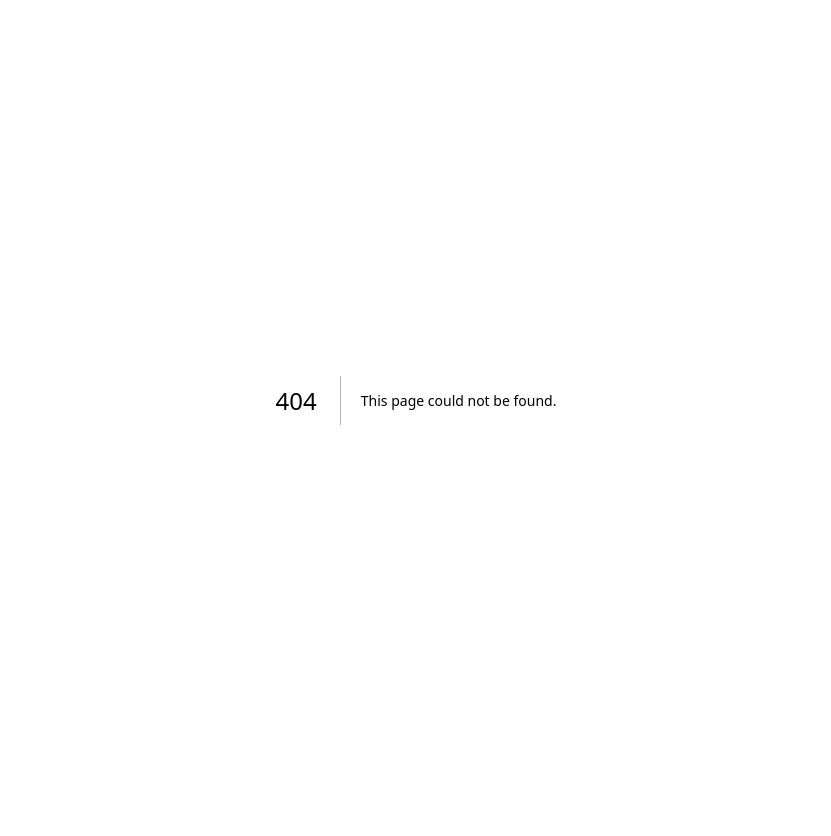
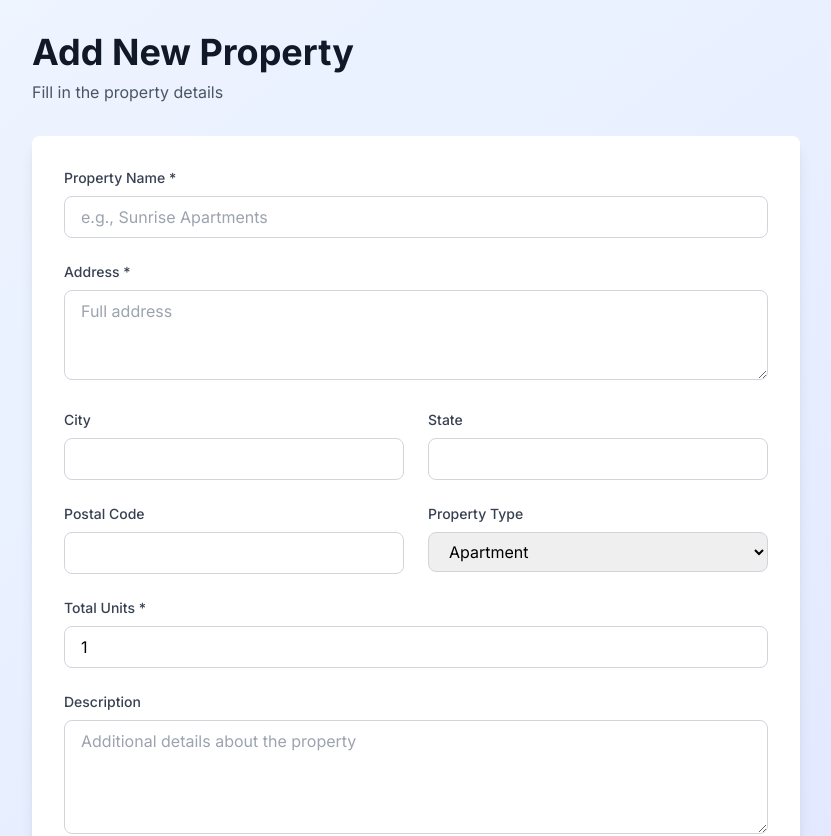
Before and after one commit to codebysonu/rental-crm, a Next.js app: page /properties/new in a window 1280 px wide. Before the commit this address had no page. Shown: the top 836 px of the page, without its empty margins (224-1055 px from the left). Before the commit the page ends 800 px from the top, so only its background shows below. Built offline with nearby package versions, Linux system fonts and the light colour scheme.

Commit message:
Create NewPropertyPage component for adding properties
This component allows users to add a new property by filling out a form with relevant details such as property name, address, and type. It handles form submission and integrates with Supabase for data storage.

```diff
--- /dev/null
+++ b/app/properties/new/page.tsx
@@ -0,0 +1,200 @@
+'use client'
+
+import { useState } from 'react'
+import { supabase } from '@/lib/supabase'
+import { useRouter } from 'next/navigation'
+import Link from 'next/link'
+
+export default function NewPropertyPage() {
+  const router = useRouter()
+  const [loading, setLoading] = useState(false)
+  const [formData, setFormData] = useState({
+    property_name: '',
+    address: '',
+    city: '',
+    state: '',
+    postal_code: '',
+    property_type: 'apartment',
+    total_units: 1,
+    description: ''
+  })
+
+  const handleSubmit = async (e: React.FormEvent) => {
+    e.preventDefault()
+    setLoading(true)
+
+    try {
+      const { error } = await supabase
+        .from('properties')
+        .insert([formData])
+
+      if (error) throw error
+
+      alert('Property added successfully!')
+      router.push('/properties')
+    } catch (error) {
+      console.error('Error adding property:', error)
+      alert('Failed to add property')
+    } finally {
+      setLoading(false)
+    }
+  }
+
+  const handleChange = (e: any) => {
+    const { name, value } = e.target
+    setFormData(prev => ({
+      ...prev,
+      [name]: name === 'total_units' ? parseInt(value) : value
+    }))
+  }
+
+  return (
+    <div className="min-h-screen bg-gradient-to-br from-blue-50 to-indigo-100 p-8">
+      <div className="max-w-3xl mx-auto">
+        <div className="mb-8">
+          <h1 className="text-4xl font-bold text-gray-900 mb-2">Add New Property</h1>
+          <p className="text-gray-600">Fill in the property details</p>
+        </div>
+
+        <div className="bg-white rounded-lg shadow-lg p-8">
+          <form onSubmit={handleSubmit} className="space-y-6">
+            <div>
+              <label className="block text-sm font-medium text-gray-700 mb-2">
+                Property Name *
+              </label>
+              <input
+                type="text"
+                name="property_name"
+                value={formData.property_name}
+                onChange={handleChange}
+                required
+                className="w-full px-4 py-2 border border-gray-300 rounded-lg focus:ring-2 focus:ring-indigo-500 focus:border-transparent"
+                placeholder="e.g., Sunrise Apartments"
+              />
+            </div>
+
+            <div>
+              <label className="block text-sm font-medium text-gray-700 mb-2">
+                Address *
+              </label>
+              <textarea
+                name="address"
+                value={formData.address}
+                onChange={handleChange}
+                required
+                rows={3}
+                className="w-full px-4 py-2 border border-gray-300 rounded-lg focus:ring-2 focus:ring-indigo-500 focus:border-transparent"
+                placeholder="Full address"
+              />
+            </div>
+
+            <div className="grid grid-cols-1 md:grid-cols-2 gap-6">
+              <div>
+                <label className="block text-sm font-medium text-gray-700 mb-2">
+                  City
+                </label>
+                <input
+                  type="text"
+                  name="city"
+                  value={formData.city}
+                  onChange={handleChange}
+                  className="w-full px-4 py-2 border border-gray-300 rounded-lg focus:ring-2 focus:ring-indigo-500 focus:border-transparent"
+                />
+              </div>
+
+              <div>
+                <label className="block text-sm font-medium text-gray-700 mb-2">
+                  State
+                </label>
+                <input
+                  type="text"
+                  name="state"
+                  value={formData.state}
+                  onChange={handleChange}
+                  className="w-full px-4 py-2 border border-gray-300 rounded-lg focus:ring-2 focus:ring-indigo-500 focus:border-transparent"
+                />
+              </div>
+            </div>
+
+            <div className="grid grid-cols-1 md:grid-cols-2 gap-6">
+              <div>
+                <label className="block text-sm font-medium text-gray-700 mb-2">
+                  Postal Code
+                </label>
+                <input
+                  type="text"
+                  name="postal_code"
+                  value={formData.postal_code}
+                  onChange={handleChange}
+                  className="w-full px-4 py-2 border border-gray-300 rounded-lg focus:ring-2 focus:ring-indigo-500 focus:border-transparent"
+                />
+              </div>
+
+              <div>
+                <label className="block text-sm font-medium text-gray-700 mb-2">
+                  Property Type
+                </label>
+                <select
+                  name="property_type"
+                  value={formData.property_type}
+                  onChange={handleChange}
+                  className="w-full px-4 py-2 border border-gray-300 rounded-lg focus:ring-2 focus:ring-indigo-500 focus:border-transparent"
+                >
+                  <option value="apartment">Apartment</option>
+                  <option value="house">House</option>
+                  <option value="commercial">Commercial</option>
+                  <option value="villa">Villa</option>
+                </select>
+              </div>
+            </div>
+
+            <div>
+              <label className="block text-sm font-medium text-gray-700 mb-2">
+                Total Units *
+              </label>
+              <input
+                type="number"
+                name="total_units"
+                value={formData.total_units}
+                onChange={handleChange}
+                required
+                min="1"
+                className="w-full px-4 py-2 border border-gray-300 rounded-lg focus:ring-2 focus:ring-indigo-500 focus:border-transparent"
+              />
+            </div>
+
+            <div>
+              <label className="block text-sm font-medium text-gray-700 mb-2">
+                Description
+              </label>
+              <textarea
+                name="description"
+                value={formData.description}
+                onChange={handleChange}
+                rows={4}
+                className="w-full px-4 py-2 border border-gray-300 rounded-lg focus:ring-2 focus:ring-indigo-500 focus:border-transparent"
+                placeholder="Additional details about the property"
+              />
+            </div>
+
+            <div className="flex gap-4">
+              <button
+                type="submit"
+                disabled={loading}
+                className="flex-1 bg-indigo-500 text-white px-6 py-3 rounded-lg hover:bg-indigo-600 transition disabled:opacity-50"
+              >
+                {loading ? 'Adding...' : 'Add Property'}
+              </button>
+              <Link
+                href="/properties"
+                className="flex-1 bg-gray-200 text-gray-700 px-6 py-3 rounded-lg hover:bg-gray-300 transition text-center"
+              >
+                Cancel
+              </Link>
+            </div>
+          </form>
+        </div>
+      </div>
+    </div>
+  )
+}
```
